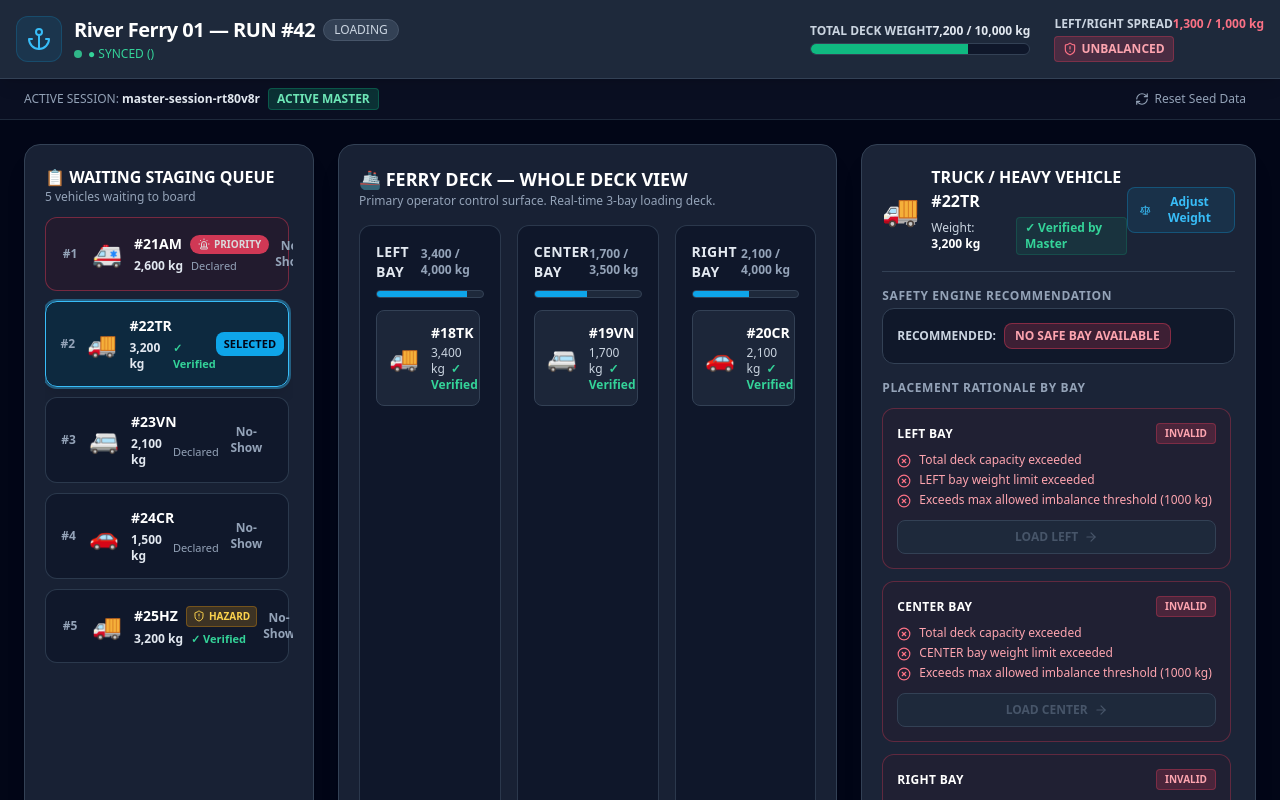
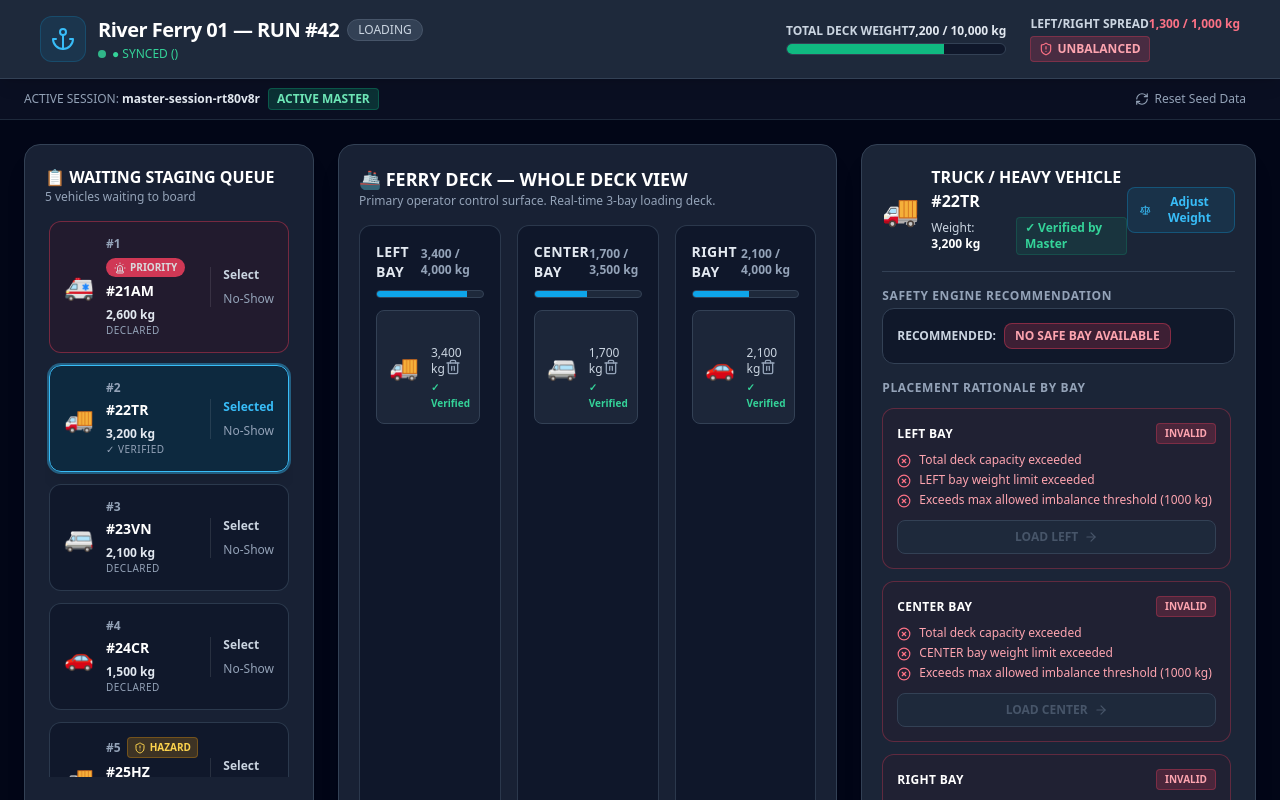
Before and after one commit to Pruthvi2911/OAKS, a Next.js app: page /master in a window 1280 px wide. Shown: the top 800 px of the page. Built offline with nearby package versions, Linux system fonts and the light colour scheme.

Commit message:
style: apply UI refinements for queue cards, bay cards, and full-width layout

```diff
--- a/app/master/page.js
+++ b/app/master/page.js
@@ -13,7 +13,7 @@ import WeightVerifyModal from '../../components/master/WeightVerifyModal.js';
 import HazardModal from '../../components/master/HazardModal.js';
 import MultiMasterGuard, { getMasterSessionId } from '../../components/master/MultiMasterGuard.js';
 import CastOffButton from '../../components/master/CastOffButton.js';
-import { RefreshCw, Database } from 'lucide-react';
+import { RefreshCw } from 'lucide-react';
 
 export default function MasterDashboardPage() {
   const connectionState = useConnectionStatus();
@@ -183,7 +183,7 @@ export default function MasterDashboardPage() {
       }
     >
       {({ isViewOnly }) => (
-        <div className="min-h-screen bg-slate-950 flex flex-col font-sans">
+        <div className="min-h-screen bg-slate-950 flex flex-col font-sans w-full">
 
           {/* Master Top Header */}
           <MasterHeader
@@ -195,7 +195,7 @@ export default function MasterDashboardPage() {
           />
 
           {/* Quick Action Toolbar */}
-          <div className="bg-slate-900/60 border-b border-slate-800 px-6 py-2 flex items-center justify-between text-xs">
+          <div className="bg-slate-900/60 border-b border-slate-800 px-6 py-2 flex items-center justify-between text-xs w-full">
             <div className="flex items-center gap-2 text-slate-400 font-medium">
               <span>ACTIVE SESSION: <strong className="text-slate-200">{getMasterSessionId()}</strong></span>
               {isViewOnly ? (
@@ -218,12 +218,12 @@ export default function MasterDashboardPage() {
             </button>
           </div>
 
-          {/* Main Control Surface Grid Layout */}
-          <main className="flex-1 max-w-7xl w-full mx-auto p-4 md:p-6 space-y-6">
+          {/* Main Control Surface Grid Layout (Full Screen Width Adaptation) */}
+          <main className="flex-1 w-full p-4 md:p-6 space-y-6">
 
-            <div className="grid grid-cols-1 lg:grid-cols-12 gap-6 items-start">
+            <div className="grid grid-cols-1 lg:grid-cols-12 gap-6 items-start w-full">
               {/* Left Column: Waiting Queue (3/12 cols) */}
-              <section className="lg:col-span-3 h-full">
+              <section className="lg:col-span-3 h-full w-full">
                 <QueuePanel
                   queueVehicles={waitingVehicles}
                   selectedVehicleId={selectedVehicleId}
@@ -234,7 +234,7 @@ export default function MasterDashboardPage() {
               </section>
 
               {/* Center Column: Ferry Deck Surface (5/12 cols) */}
-              <section className="lg:col-span-5 h-full">
+              <section className="lg:col-span-5 h-full w-full">
                 <FerryDeck
                   loadedVehicles={loadedVehicles}
                   ferryConfig={ferryConfig}
@@ -246,7 +246,7 @@ export default function MasterDashboardPage() {
               </section>
 
               {/* Right Column: Safety Engine Recommendation Panel (4/12 cols) */}
-              <section className="lg:col-span-4 h-full">
+              <section className="lg:col-span-4 h-full w-full">
                 <RecommendationPanel
                   selectedVehicle={selectedVehicle}
                   loadedVehicles={loadedVehicles}
@@ -260,7 +260,7 @@ export default function MasterDashboardPage() {
             </div>
 
             {/* Bottom Pre-Departure Cast Off Section */}
-            <section className="max-w-7xl mx-auto">
+            <section className="w-full">
               <CastOffButton
                 totalWeight={totalWeight}
                 imbalance={imbalance}
--- a/components/deck/FerryDeck.js
+++ b/components/deck/FerryDeck.js
@@ -3,7 +3,7 @@
 import React from 'react';
 import { BAYS, VEHICLE_TYPES } from '../../lib/constants.js';
 import { getEffectiveWeight } from '../../safety/validateDeck.js';
-import { AlertCircle, Trash2, CheckCircle2, ShieldAlert } from 'lucide-react';
+import { Trash2, ShieldAlert } from 'lucide-react';
 
 export default function FerryDeck({
   loadedVehicles = [],
@@ -28,7 +28,7 @@ export default function FerryDeck({
   };
 
   return (
-    <div className="bg-slate-800/80 rounded-2xl border border-slate-700 p-5 shadow-xl flex flex-col h-full">
+    <div className="bg-slate-800/80 rounded-2xl border border-slate-700 p-5 shadow-xl flex flex-col h-full w-full">
       <div className="flex items-center justify-between mb-4">
         <div>
           <h2 className="text-lg font-bold text-white flex items-center gap-2">
@@ -99,8 +99,8 @@ export default function FerryDeck({
                   ></div>
                 </div>
 
-                {/* Vehicles List in Bay */}
-                <div className="space-y-2.5 min-h-[220px] max-h-[380px] overflow-y-auto pr-1">
+                {/* Vehicles List in Bay (with overflow-x-hidden) */}
+                <div className="space-y-2.5 min-h-[220px] max-h-[380px] overflow-y-auto overflow-x-hidden pr-1">
                   {bayVehicles.length === 0 ? (
                     <div className="h-44 border-2 border-dashed border-slate-800 rounded-lg flex flex-col items-center justify-center text-slate-500 text-xs gap-1">
                       <span>EMPTY BAY</span>
@@ -116,42 +116,46 @@ export default function FerryDeck({
                         <div
                           key={veh.id}
                           onClick={() => onSelectDeckVehicle && onSelectDeckVehicle(veh)}
-                          className={`p-3 rounded-lg border transition-all cursor-pointer flex items-center justify-between ${
+                          className={`p-3 rounded-lg border transition-all cursor-pointer flex items-center justify-between min-w-0 ${
                             isSelected
                               ? 'bg-slate-700 border-sky-400 ring-1 ring-sky-400/50'
                               : 'bg-slate-800/90 border-slate-700 hover:border-slate-600'
                           }`}
                         >
-                          <div className="flex items-center gap-3">
-                            <span className="text-2xl">{typeMeta.icon}</span>
-                            <div>
-                              <div className="flex items-center gap-1.5">
-                                <span className="font-bold text-sm text-white">
+                          <div className="flex items-center gap-3 flex-1 min-w-0">
+                            <span className="text-2xl shrink-0">{typeMeta.icon}</span>
+                            <div className="flex-1 min-w-0">
+                              <div className="flex items-center gap-1.5 flex-wrap">
+                                <span className="font-bold text-sm text-white truncate">
                                   #{veh.checkInCode?.replace('FERRY-', '') || veh.id}
                                 </span>
                                 {veh.priority === 'EMERGENCY' && (
-                                  <span className="bg-rose-500/20 text-rose-300 border border-rose-500/40 text-[9px] font-bold px-1.5 py-0.2 rounded">
+                                  <span className="bg-rose-500/20 text-rose-300 border border-rose-500/40 text-[9px] font-bold px-1.5 py-0.2 rounded shrink-0">
                                     PRIORITY
                                   </span>
                                 )}
                                 {veh.hazardous && (
-                                  <span className="bg-amber-500/20 text-amber-300 border border-amber-500/40 text-[9px] font-bold px-1.5 py-0.2 rounded flex items-center gap-0.5">
+                                  <span className="bg-amber-500/20 text-amber-300 border border-amber-500/40 text-[9px] font-bold px-1.5 py-0.2 rounded flex items-center gap-0.5 shrink-0">
                                     <ShieldAlert className="w-2.5 h-2.5" />
                                     HAZARD
                                   </span>
                                 )}
                               </div>
+
+                              {/* Stacked Verified Badge under weight */}
                               <div className="text-xs text-slate-300 mt-0.5">
-                                {effWeight.toLocaleString()} kg
+                                <div className="font-medium">{effWeight.toLocaleString()} kg</div>
+                                <div className="mt-0.5">
                                   {veh.verifiedWeight ? (
-                                  <span className="text-emerald-400 font-semibold ml-1.5">
+                                    <span className="text-emerald-400 font-semibold block text-[10px]">
                                       ✓ Verified
                                     </span>
                                   ) : (
-                                  <span className="text-slate-400 italic ml-1.5">
+                                    <span className="text-slate-400 italic block text-[10px]">
                                       (Declared)
                                     </span>
                                   )}
+                                </div>
                               </div>
                             </div>
                           </div>
@@ -163,7 +167,7 @@ export default function FerryDeck({
                                 onUnloadVehicle && onUnloadVehicle(veh.id);
                               }}
                               title="Unload from deck"
-                              className="text-slate-400 hover:text-rose-400 p-1.5 rounded-lg hover:bg-rose-500/10 transition-colors"
+                              className="text-slate-400 hover:text-rose-400 p-1.5 rounded-lg hover:bg-rose-500/10 transition-colors shrink-0 ml-2"
                             >
                               <Trash2 className="w-4 h-4" />
                             </button>
--- a/components/master/MasterHeader.js
+++ b/components/master/MasterHeader.js
@@ -18,8 +18,8 @@ export default function MasterHeader({
   const isImbalanced = imbalance > maxImbalance;
 
   return (
-    <header className="bg-slate-800 border-b border-slate-700 p-4 shadow-lg sticky top-0 z-20">
-      <div className="max-w-7xl mx-auto flex flex-col md:flex-row items-center justify-between gap-4">
+    <header className="bg-slate-800 border-b border-slate-700 p-4 shadow-lg sticky top-0 z-20 w-full">
+      <div className="w-full px-2 md:px-6 flex flex-col md:flex-row items-center justify-between gap-4">
 
         {/* Title & Crossing Metadata */}
         <div className="flex items-center gap-3 w-full md:w-auto">
--- a/components/master/QueuePanel.js
+++ b/components/master/QueuePanel.js
@@ -3,7 +3,7 @@
 import React from 'react';
 import { VEHICLE_TYPES, PRIORITY_LEVELS } from '../../lib/constants.js';
 import { getEffectiveWeight } from '../../safety/validateDeck.js';
-import { AlertCircle, ShieldAlert, Siren, Clock, UserCheck } from 'lucide-react';
+import { ShieldAlert, Siren, Clock } from 'lucide-react';
 
 export default function QueuePanel({
   queueVehicles = [],
@@ -24,7 +24,7 @@ export default function QueuePanel({
   });
 
   return (
-    <div className="bg-slate-800/80 rounded-2xl border border-slate-700 p-5 shadow-xl flex flex-col h-full">
+    <div className="bg-slate-800/80 rounded-2xl border border-slate-700 p-5 shadow-xl flex flex-col h-full w-full">
       <div className="flex items-center justify-between mb-3">
         <div>
           <h2 className="text-base font-bold text-white flex items-center gap-2">
@@ -36,8 +36,8 @@ export default function QueuePanel({
         </div>
       </div>
 
-      {/* Queue List */}
-      <div className="space-y-2.5 flex-1 overflow-y-auto max-h-[520px] pr-1">
+      {/* Queue List Container with overflow-x-hidden */}
+      <div className="flex flex-col gap-3 p-1 flex-1 overflow-y-auto overflow-x-hidden max-h-[560px]">
         {sortedQueue.length === 0 ? (
           <div className="h-48 border border-dashed border-slate-700 rounded-xl flex flex-col items-center justify-center text-slate-400 text-xs gap-2">
             <Clock className="w-6 h-6 text-slate-500" />
@@ -54,7 +54,7 @@ export default function QueuePanel({
               <div
                 key={veh.id}
                 onClick={() => onSelectVehicle && onSelectVehicle(veh)}
-                className={`p-3.5 rounded-xl border transition-all cursor-pointer relative ${
+                className={`flex items-center justify-between p-3.5 rounded-xl border relative transition-all cursor-pointer min-w-0 ${
                   isSelected
                     ? 'bg-sky-950/60 border-sky-400 ring-2 ring-sky-400/40 shadow-lg'
                     : isEmergency
@@ -62,60 +62,55 @@ export default function QueuePanel({
                     : 'bg-slate-900/80 border-slate-700/80 hover:border-slate-600'
                 }`}
               >
-                <div className="flex items-center justify-between">
-                  <div className="flex items-center gap-3">
-                    {/* Queue position index */}
-                    <span className="text-xs font-black text-slate-400 w-5 text-center">
-                      #{index + 1}
-                    </span>
+                {/* Left Section: Icon and Info Stack */}
+                <div className="flex items-center gap-3 flex-1 min-w-0">
+                  <span className="text-2xl shrink-0">{typeMeta.icon}</span>
 
-                    {/* Icon */}
-                    <span className="text-2xl">{typeMeta.icon}</span>
-
-                    {/* Vehicle Details */}
-                    <div>
-                      <div className="flex items-center gap-2">
-                        <span className="font-bold text-sm text-white">
-                          #{veh.checkInCode?.replace('FERRY-', '') || veh.id}
-                        </span>
+                  <div className="flex flex-col gap-1 flex-1 min-w-0">
+                    <div className="flex items-center gap-1.5 flex-wrap">
+                      <span className="text-xs font-black text-slate-400">#{index + 1}</span>
                       {isEmergency && (
-                          <span className="bg-rose-500 text-white text-[10px] font-black px-2 py-0.5 rounded-full flex items-center gap-1 animate-pulse">
+                        <span className="bg-rose-500 text-white text-[10px] font-black px-2 py-0.5 rounded-full w-fit whitespace-nowrap flex items-center gap-1 shrink-0 animate-pulse">
                           <Siren className="w-3 h-3" />
                           PRIORITY
                         </span>
                       )}
                       {veh.hazardous && (
-                          <span className="bg-amber-500/20 text-amber-300 border border-amber-500/30 text-[10px] font-bold px-1.5 py-0.5 rounded flex items-center gap-1">
+                        <span className="bg-amber-500/20 text-amber-300 border border-amber-500/30 text-[10px] font-bold px-1.5 py-0.5 rounded w-fit whitespace-nowrap flex items-center gap-1 shrink-0">
                           <ShieldAlert className="w-3 h-3" />
                           HAZARD
                         </span>
                       )}
                     </div>
 
-                      <div className="flex items-center gap-2 text-xs text-slate-300 mt-1">
-                        <span className="font-semibold text-slate-200">
+                    <span className="text-sm font-bold text-white truncate">
+                      #{veh.checkInCode?.replace('FERRY-', '') || veh.id}
+                    </span>
+
+                    <div className="mt-0.5">
+                      <div className="text-xs font-semibold text-slate-200">
                         {effWeight.toLocaleString()} kg
-                        </span>
-                        {veh.verifiedWeight ? (
-                          <span className="text-emerald-400 font-bold text-[11px]">
-                            ✓ Verified
-                          </span>
-                        ) : (
-                          <span className="text-slate-400 text-[11px]">
-                            Declared
-                          </span>
-                        )}
+                      </div>
+                      <div className="text-[10px] text-slate-400 uppercase tracking-wider font-medium">
+                        {veh.verifiedWeight ? '✓ VERIFIED' : 'DECLARED'}
+                      </div>
                     </div>
                   </div>
                 </div>
 
-                  {/* Actions / Status */}
-                  <div className="flex items-center gap-2">
-                    {isSelected && (
-                      <span className="bg-sky-500 text-slate-950 text-[11px] font-bold px-2 py-1 rounded-lg">
-                        SELECTED
-                      </span>
-                    )}
+                {/* Right Section: Vertical Action Column */}
+                <div className="border-l border-white/10 pl-3 ml-2 flex flex-col gap-2 shrink-0 items-start">
+                  <button
+                    onClick={(e) => {
+                      e.stopPropagation();
+                      onSelectVehicle && onSelectVehicle(veh);
+                    }}
+                    className={`text-xs font-bold text-left w-full transition-colors ${
+                      isSelected ? 'text-sky-400 font-extrabold' : 'text-slate-300 hover:text-sky-400'
+                    }`}
+                  >
+                    {isSelected ? 'Selected' : 'Select'}
+                  </button>
 
                   {!isViewOnly && (
                     <button
@@ -123,13 +118,11 @@ export default function QueuePanel({
                         e.stopPropagation();
                         onMarkNoShow && onMarkNoShow(veh.id);
                       }}
-                        title="Mark No-Show"
-                        className="text-slate-400 hover:text-amber-400 p-1.5 rounded-lg hover:bg-amber-500/10 text-xs font-semibold"
+                      className="text-xs text-slate-400 hover:text-amber-400 text-left w-full transition-colors font-medium"
                     >
                       No-Show
                     </button>
                   )}
-                  </div>
                 </div>
               </div>
             );
```
Lines whose indentation alone changed are shown as unchanged.
